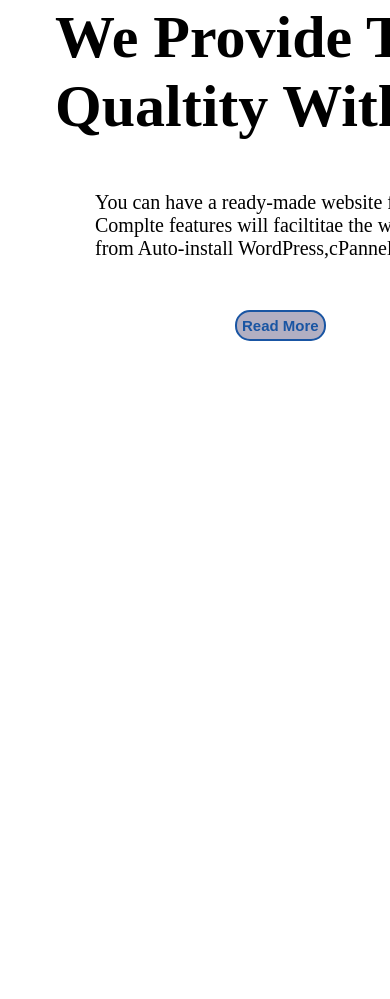
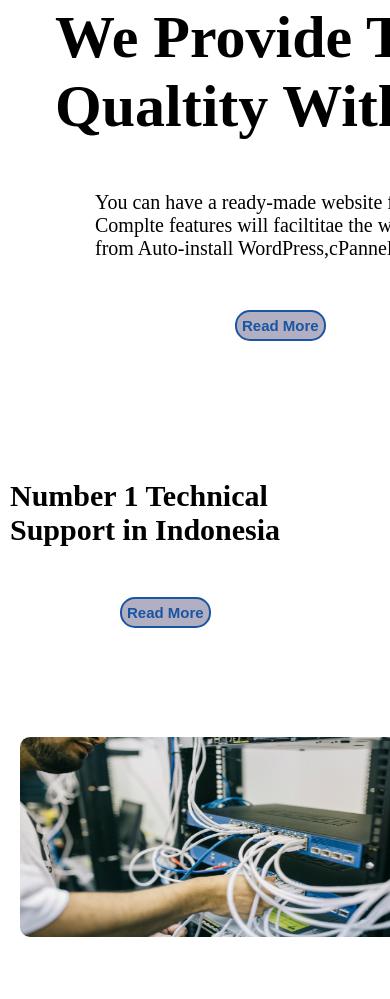
Before and after one commit to aditya1pqr/project-10, a plain HTML site: page index.html in a window 390 px wide. Shown: the part 1802-2801 px from the top of the page. Before the commit the page ends 2143 px from the top, so only its background shows below. Drawn offline with Linux system fonts and the light colour scheme.

Commit message:
adding support page

```diff
--- a/index.html
+++ b/index.html
@@ -50,5 +50,20 @@
 
 <!-- costing section ends here -->
 
+<!-- support system section starts here -->
+
+<section class="support">
+    <div class="leftsupport">
+        <div class="supportheading">Number 1 Technical Support in Indonesia</div>
+        <div class="supportcontent">Contact Niagahoster's Customer Success Agent at any
+            time when there is a problem with your website. no need to wait long your
+            problem  will be resolved quickly and in real-time via intercom's live-chat</div>
+         <button class="but3">Read More </button>
+    </div>
+    <div class="rightsupport">
+        <img src="./photos/pexels-field-engineer-442150.jpg" alt="">
+    </div>
+</section>
+
 </body>
 </html>
--- a/style.css
+++ b/style.css
@@ -187,3 +187,82 @@ cursor: pointer;
         margin-left: 35px;
     }
 }
+
+
+/* costing section ends head */
+
+
+.support{
+    display: flex;
+    justify-content: space-between;
+    flex-wrap: wrap;
+    height: 600px;
+    width: 100%;
+    margin-top: 60px;
+}
+
+.leftsupport{
+    margin-top: 30px;
+
+}
+
+.supportheading{
+    font-size: 60px;
+    width: 600px;
+    font-weight: 900;
+    padding-left: 100px;
+    margin-top: 50px;
+
+}
+.supportcontent{
+    width: 490px;
+    padding-left: 130px;
+    margin-top: 50px;
+    font-size: 20px;
+}
+.but3{
+    margin-top: 50px;
+    margin-left: 200px;
+    background-color: #b2afc2;
+}
+.rightsupport img{
+    margin-top: 50px;
+    height: 500px;
+    width: 700px;
+    border-radius: 10px;
+    margin-right: 30px;
+
+}
+@media screen and (max-width:707px) {
+    .supportheading{
+        width: 350px;
+        font-size: 30px;
+        flex-wrap: wrap;
+        padding: 0px;
+        margin-left: 10px;
+    }
+    .supportcontent{
+        display: none;
+    }
+    .rightsupport img{
+        width: 400px;
+        height: 200px;
+    }
+.but3{
+    margin-left: 120px;
+}
+
+}
+
+
+@media screen and (max-width:1290px){
+    .rightsupport {
+        margin-left: 20px;
+    }
+    .support{
+        margin-top: 800px;
+    }
+}
+
+
+/* support section end here */
```
